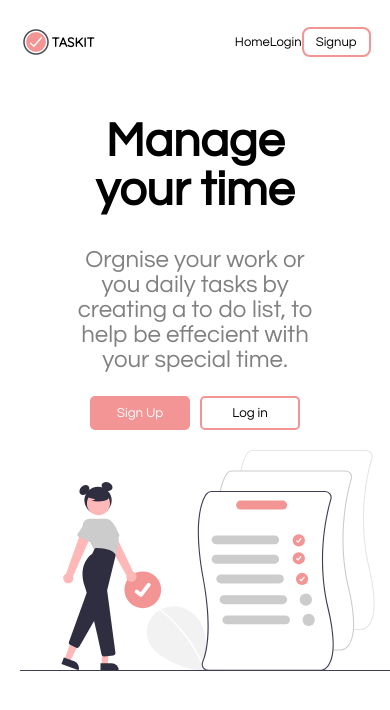
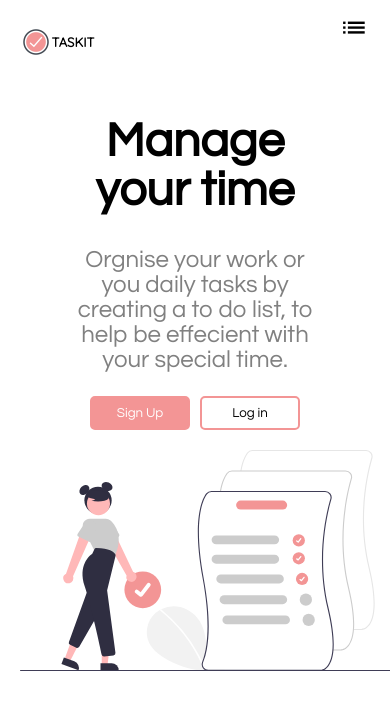
Before and after one commit to yassinekhaldi00/taskit-front, a React (Create React App) app: page / in a window 390 px wide. Shown: the top 710 px of the page. Built offline with nearby package versions, Linux system fonts and the light colour scheme.

Commit message:
responsive navbar

```diff
--- a/public/index.html
+++ b/public/index.html
@@ -16,6 +16,7 @@
     -->
     <link rel="manifest" href="%PUBLIC_URL%/manifest.json" />
     <link href="https://fonts.googleapis.com/css2?family=Questrial&family=Quicksand&display=swap" rel="stylesheet">
+    <link href="https://fonts.googleapis.com/icon?family=Material+Icons" rel="stylesheet">
     <!--
       Notice the use of %PUBLIC_URL% in the tags above.
       It will be replaced with the URL of the `public` folder during the build.
--- a/src/App.js
+++ b/src/App.js
@@ -1,4 +1,4 @@
-import React, { useEffect, useState } from 'react';
+import React, { useState } from 'react';
 import {BrowserRouter as Router, Switch, Route, Redirect} from 'react-router-dom';
 import './App.css';
 import Navbar from './navbar/Navbar';
@@ -14,14 +14,7 @@ function App() {
 
   const [user, setUser] = useState(localStorage.getItem('user'));
 
-  useEffect(() => {
-    if(user){
-      axios.defaults.headers.common['Authorization'] = 'Bearer ' + localStorage.getItem('token');
-    }
-  }, []);
-
   function addUserToLocalStorage(user){
-    axios.defaults.headers.common['Authorization'] = 'Bearer ' + localStorage.getItem('token');
     localStorage.setItem('user',JSON.stringify(user));
     setUser(localStorage.getItem('user'));
   }
@@ -30,7 +23,6 @@ function App() {
     localStorage.clear();
     delete axios.defaults.headers.common["Authorization"];
     setUser(localStorage.getItem('user'));
-    console.log(user);
   }
 
   return (
--- a/src/navbar/Navbar.js
+++ b/src/navbar/Navbar.js
@@ -5,6 +5,8 @@ import logo from '../images/logo.png';
 
 
 function Navbar(props){
+
+    const [dropMenu, setDropMenu] = useState(false);
 
     function MenuItems(){
 
@@ -33,7 +35,8 @@ function Navbar(props){
                     <img src= {logo} alt="logo"/>
                     <h4>TASKIT</h4>
                 </div>
-                <div className = 'nav-list'>
+                <div className ="bar"><i className="material-icons" onClick={()=> setDropMenu(!dropMenu)}>{dropMenu ? 'clear' : 'list' }</i></div>
+                <div className = {dropMenu ?'nav-list-drop': 'nav-list'}>
                     <MenuItems/>
                 </div>
             </nav>
--- a/src/pages/Login.js
+++ b/src/pages/Login.js
@@ -1,9 +1,8 @@
 import React, { useState } from 'react';
 import '../style/login.css'
 import welcome from '../images/welcome.svg';
-import {useHistory, withRouter} from 'react-router-dom';
+import {useHistory} from 'react-router-dom';
 import axios from 'axios';
-import bcrypt from 'bcryptjs';
 
 function Login(props){
 
@@ -21,7 +20,6 @@ function Login(props){
         }
         await axios.post('user/authenticate', data)
             .then(res =>{
-                console.log(res);
                 setValidUser(true);
                 localStorage.setItem('token',res.data.jwt);
                 props.addUserToLocalStorage(res.data);
--- a/src/pages/ProfileSetting.js
+++ b/src/pages/ProfileSetting.js
@@ -1,13 +1,16 @@
-import React, { useState } from 'react';
-import { withRouter } from 'react-router-dom';
+import React, { useEffect, useState } from 'react';
 import '../style/profileSetting.css';
 import Profile from "../components/Profile";
 import AccountSecurity from "../components/AccountSecurity";
 import Account from '../components/Account';
+import axios from 'axios';
 
 export default function ProfileSettings(props){
     const user = JSON.parse(props.user);
     const[liClicked, setLiClicked] = useState(0);
+    useEffect(() => {
+        axios.defaults.headers.common['Authorization'] = 'Bearer ' + localStorage.getItem('token');
+    }, []);
 
     return (
         <div className='setting-container'>
--- a/src/pages/Signup.js
+++ b/src/pages/Signup.js
@@ -2,7 +2,6 @@ import React, { useState } from 'react';
 import '../style/signup.css';
 import {useHistory, withRouter} from 'react-router-dom';
 import axios from 'axios';
-import bcrypt from 'bcryptjs';
 
 function Signup(props){
     const [email, setEmail] = useState('');
--- a/src/pages/TaskDisplay.js
+++ b/src/pages/TaskDisplay.js
@@ -31,6 +31,7 @@ function TaskDisplay({user, ...rest}){
     }
 
     useEffect(() => {
+        axios.defaults.headers.common['Authorization'] = 'Bearer ' + localStorage.getItem('token');
         loadTasks();
       }, []);
 
@@ -45,7 +46,6 @@ function TaskDisplay({user, ...rest}){
         }
         await axios.post('task', data)
             .then(res=>{
-                console.log(res.data);
                 tasks.push({
                     id: res.data.id,
                     title: res.data.title,
@@ -65,7 +65,6 @@ function TaskDisplay({user, ...rest}){
             .then(res=>{
                 for (let i=0;i<tasks.length;i++){
                     if(tasks[i].id===id){
-                        console.log(tasks[i]);
                         tasks.splice(i,1);
                     }
                 }
--- a/src/style/navbar.css
+++ b/src/style/navbar.css
@@ -27,15 +27,15 @@
     flex:1;
 }
 
-.navbar-container .logo img{
+ .logo img{
     width: 2rem;
     height: 2rem;
 }
-.nav-list{
+.nav-list, .nav-list-drop{
     flex :1;
 }
 
-.nav-list ul{
+.navbar-container ul{
     display: flex;
     list-style: none;
     justify-content: space-between;
@@ -44,12 +44,12 @@
 }
 
 
-.nav-list .link{
+.navbar-container .link{
     color: black;
     text-decoration: none;
 }
 
-.nav-list .signup{
+.navbar-container .signup{
     color: black;
     border: solid 2px;
     padding: 6px 12px 6px 12px;
@@ -57,3 +57,65 @@
     border-color: var(--red-color);
     transition: 0.3s ease-in-out;
 }
+.bar{
+    margin: 0px;
+    padding-top: 0px;
+  }
+.bar .material-icons{
+    display: none;
+}
+
+@media screen and (max-width: 600px){
+    .nav-list{
+        display: none;
+    }
+    .bar .material-icons{
+        display: block;
+        position: absolute;
+        top:0;
+        right: 0;
+        transform: translate(-75%, 50%);
+        font-size: 1.8rem;
+        cursor: pointer;
+    }
+
+    .nav-list-drop{
+        position: absolute;
+        right: 0;
+        top: 50px;
+        background-color: var(--red-color);
+        opacity: 0.9;
+        width: 100%;
+        transition: all 0.8s ease;
+    }
+    .nav-list-drop ul{
+        display: flex;
+        flex-direction: column;
+        margin:0;
+        padding: 0;
+        list-style: none;
+    }
+    .nav-list-drop li{
+        width:100%;
+        border-bottom: solid 1px;
+        border-color:white;
+        margin: auto;
+    }
+
+    .nav-list-drop .link {
+        color: white;
+        text-decoration: none;
+        margin: 0;
+        padding: 0;
+        text-align: center;
+        display: table;
+        width:100%;
+        padding-top: 1.2rem;
+        padding-bottom: 1.2rem;
+        transition: all 0.8s ease;
+    }
+
+    .nav-list-drop .signup{
+        padding: 0;
+    }
+}
--- a/src/style/taskDisplay.css
+++ b/src/style/taskDisplay.css
@@ -76,10 +76,9 @@ button{
     margin: auto;
     margin-top: 20px;
     display: grid;
-    gap: 2rem;
+    gap: 1.5rem;
     grid-template-columns: repeat(auto-fit,minmax(230px, 1fr));
 }
-
 
 .task{
     display: flex;
```
Also changed, not shown: src/components/LoginRoute.js (deleted, +0 -14 lines), 1 other file (tests, documents, lock files or other folders).
